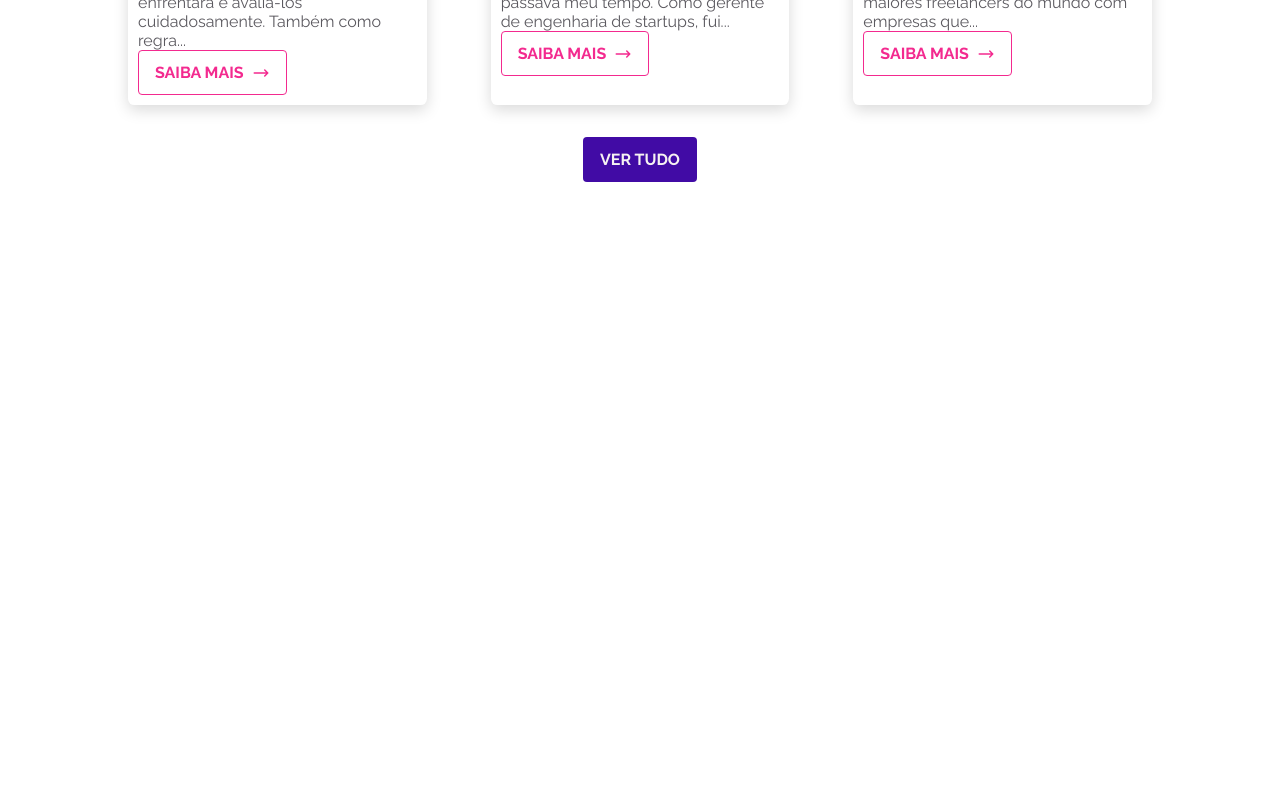
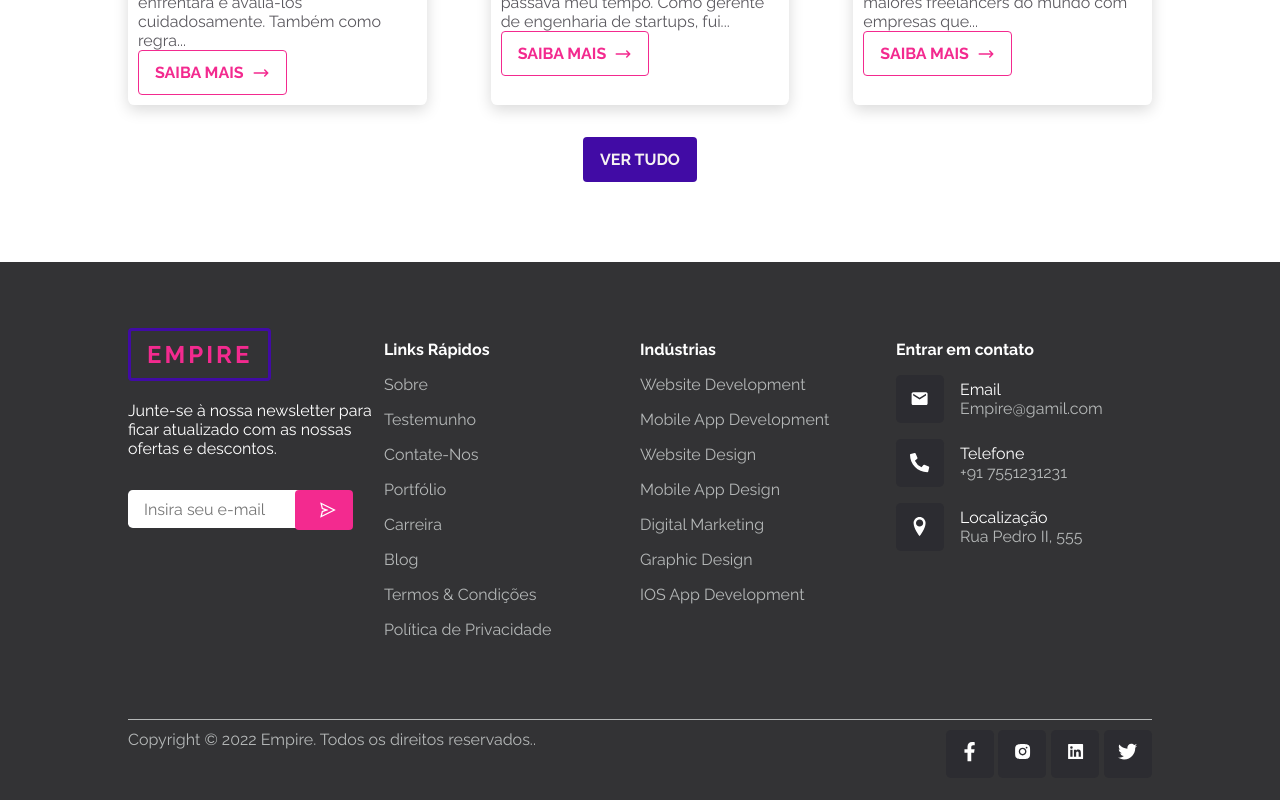
Before and after one commit to Djaysson/Empire-UI-LandingPage, a React (Create React App) app: page / in a window 1280 px wide. Shown: the part 2796-3596 px from the top of the page. Before the commit the page ends 3058 px from the top, so only its background shows below. Built offline with nearby package versions, Linux system fonts and the light colour scheme.

Commit message:
Add footer section to project

```diff
--- a/src/App.js
+++ b/src/App.js
@@ -3,6 +3,7 @@ import About from "./sections/About";
 import Why from "./sections/Why";
 import Testimonials from "./sections/Testimonials";
 import Blogs from "./sections/Blogs";
+import Footer from "./sections/Footer";
 
 function App() {
   return (
@@ -12,6 +13,7 @@ function App() {
       <Why />
       <Testimonials />
       <Blogs />
+      <Footer />
     </div>
   );
 }
--- /dev/null
+++ b/src/sections/Footer.jsx
@@ -0,0 +1,153 @@
+import React from "react";
+import BrandName from "../components/BrandName";
+import { AiFillInstagram, AiFillLinkedin, AiOutlineSend } from "react-icons/ai";
+import { FaFacebookF, FaPhoneAlt, FaTwitter } from "react-icons/fa";
+import { MdEmail } from "react-icons/md";
+import { ImLocation } from "react-icons/im";
+import "../styles/sections/Footer.scss";
+function Footer() {
+  return (
+    <div className="footer-container">
+      <div className="container">
+        <div className="main-container">
+          <div className="news-letter">
+            <BrandName isFooter={true} />
+            <p>
+              Junte-se à nossa newsletter para ficar atualizado com as nossas
+              ofertas e descontos.
+            </p>
+            <div className="mail">
+              <input type="email" placeholder="Insira seu e-mail" />
+              <button type="submit">
+                <AiOutlineSend />
+              </button>
+            </div>
+          </div>
+
+          <div className="quick-links">
+            <h3>Links Rápidos</h3>
+            <ul>
+              <li>
+                <a href="#">Sobre</a>
+              </li>
+              <li>
+                <a href="#">Testemunho</a>
+              </li>
+              <li>
+                <a href="#">Contate-Nos</a>
+              </li>
+              <li>
+                <a href="#">Portfólio</a>
+              </li>
+              <li>
+                <a href="#">Carreira</a>
+              </li>
+              <li>
+                <a href="#">Blog</a>
+              </li>
+              <li>
+                <a href="#">Termos & Condições</a>
+              </li>
+              <li>
+                <a href="#">Política de Privacidade</a>
+              </li>
+            </ul>
+          </div>
+          <div className="industries">
+            <h3>Indústrias</h3>
+            <ul>
+              <li>
+                <a href="#">Website Development</a>
+              </li>
+              <li>
+                <a href="#">Mobile App Development</a>
+              </li>
+              <li>
+                <a href="#">Website Design</a>
+              </li>
+              <li>
+                <a href="#">Mobile App Design</a>
+              </li>
+              <li>
+                <a href="#">Digital Marketing</a>
+              </li>
+              <li>
+                <a href="#">Graphic Design</a>
+              </li>
+              <li>
+                <a href="#">IOS App Development</a>
+              </li>
+            </ul>
+          </div>
+          <div className="touch">
+            <h3>Entrar em contato</h3>
+            <div className="touch-section">
+              <div className="icon">
+                <MdEmail />
+              </div>
+              <div className="details">
+                <div className="detail-name">Email</div>
+                <div className="detail-content">
+                  <a href="#">Empire@gamil.com</a>
+                </div>
+              </div>
+            </div>
+            <div className="touch-section">
+              <div className="icon">
+                <FaPhoneAlt />
+              </div>
+              <div className="details">
+                <div className="detail-name">Telefone</div>
+                <div className="detail-content">
+                  <a href="#">+91 7551231231</a>
+                </div>
+              </div>
+            </div>
+
+            <div className="touch-section">
+              <div className="icon">
+                <ImLocation />
+              </div>
+              <div className="details">
+                <div className="detail-name">Localização</div>
+                <div className="detail-content">
+                  <a href="#"> Rua Pedro II, 555</a>
+                </div>
+              </div>
+            </div>
+          </div>
+        </div>
+        <div className="copyright">
+          <div className="copy">
+            <p>Copyright &copy; 2022 Empire. Todos os direitos reservados..</p>
+          </div>
+
+          <div className="icons">
+            <div className="icon">
+              <a href="#">
+                <FaFacebookF />
+              </a>
+            </div>
+            <div className="icon">
+              <a href="#">
+                <AiFillInstagram />
+              </a>
+            </div>
+            <div className="icon">
+              <a href="#">
+                <AiFillLinkedin />
+              </a>
+            </div>
+            <div className="icon">
+              <a href="#">
+                <FaTwitter />
+              </a>
+            </div>
+          </div>
+        </div>
+      </div>
+    </div>
+  );
+}
+
+export default Footer;
--- /dev/null
+++ b/src/styles/sections/Footer.scss
@@ -0,0 +1,137 @@
+@import "../utils/colors.scss";
+
+.footer-container {
+  background-color: #333335;
+  color: #fff;
+  min-height: 55vh;
+  height: fit-content;
+  padding: 4.8rem 0;
+  .main-container {
+    margin: 0 10%;
+    padding-top: 3rem;
+    display: grid;
+    grid-template-columns: repeat(4, 1fr);
+    ul {
+      list-style: none;
+      margin: 0;
+      padding: 0;
+      li {
+        margin: 1.6rem 0;
+        a {
+          color: #b5b8b8;
+          text-decoration: none;
+          &:hover {
+            color: #fff;
+          }
+        }
+      }
+    }
+    .news-letter {
+      p {
+        margin: 3.2rem 0.8rem 3.2rem 0;
+      }
+      .mail {
+        width: 75%;
+        position: relative;
+        input {
+          margin: 0px;
+          padding: 0.16rem 1.6rem;
+          width: 100%;
+          outline: none;
+          height: 3.84rem;
+          border-radius: 0.48rem;
+          border: none;
+        }
+        button {
+          position: absolute;
+          top: 0;
+          right: 0;
+          z-index: 2;
+          border: none;
+          height: 4rem;
+          cursor: pointer;
+          color: #fff;
+          background-color: #f32a8f;
+          transform: translateX(33px);
+        }
+      }
+    }
+    .touch {
+      h3 {
+        margin-bottom: 1.6rem;
+      }
+      .touch-section {
+        margin-bottom: 1.6rem;
+        display: flex;
+        flex-direction: row;
+        align-items: center;
+
+        .icon {
+          display: flex;
+          justify-content: center;
+          align-items: center;
+          background-color: #2c2c31;
+          border-radius: 0.48rem;
+          height: 4.8rem;
+          width: 4.8rem;
+          margin-right: 1.6rem;
+          svg {
+            font-size: 1.92rem;
+          }
+        }
+        .details {
+          .detail-name {
+            color: #fff;
+          }
+
+          .detail-content {
+            a {
+              text-decoration: none;
+              color: #b5b8b8;
+
+              &:hover {
+                color: #fff;
+              }
+            }
+          }
+        }
+      }
+    }
+  }
+  .copyright {
+    margin: 5% 10% 0 10%;
+    padding: 10px 0;
+    display: flex;
+    justify-content: space-between;
+    border-top: 1px solid #b5b8b8;
+    .copy {
+      color: #b5b8b8;
+    }
+    .icons {
+      display: flex;
+      justify-content: center;
+      align-items: center;
+      .icon {
+        display: flex;
+        justify-content: center;
+        align-items: center;
+        height: 4.8rem;
+        width: 4.8rem;
+        background-color: #2c2c31;
+        border-radius: 0.48rem;
+        margin-left: 0.48rem;
+        transition: 0.4s ease-in-out;
+        &:hover {
+          background-color: #fff;
+          svg {
+            color: #2c2c31;
+          }
+        }
+        svg {
+          font-size: 1.92rem;
+          color: #fff;
+        }
+      }
+    }
+  }
+}
```
